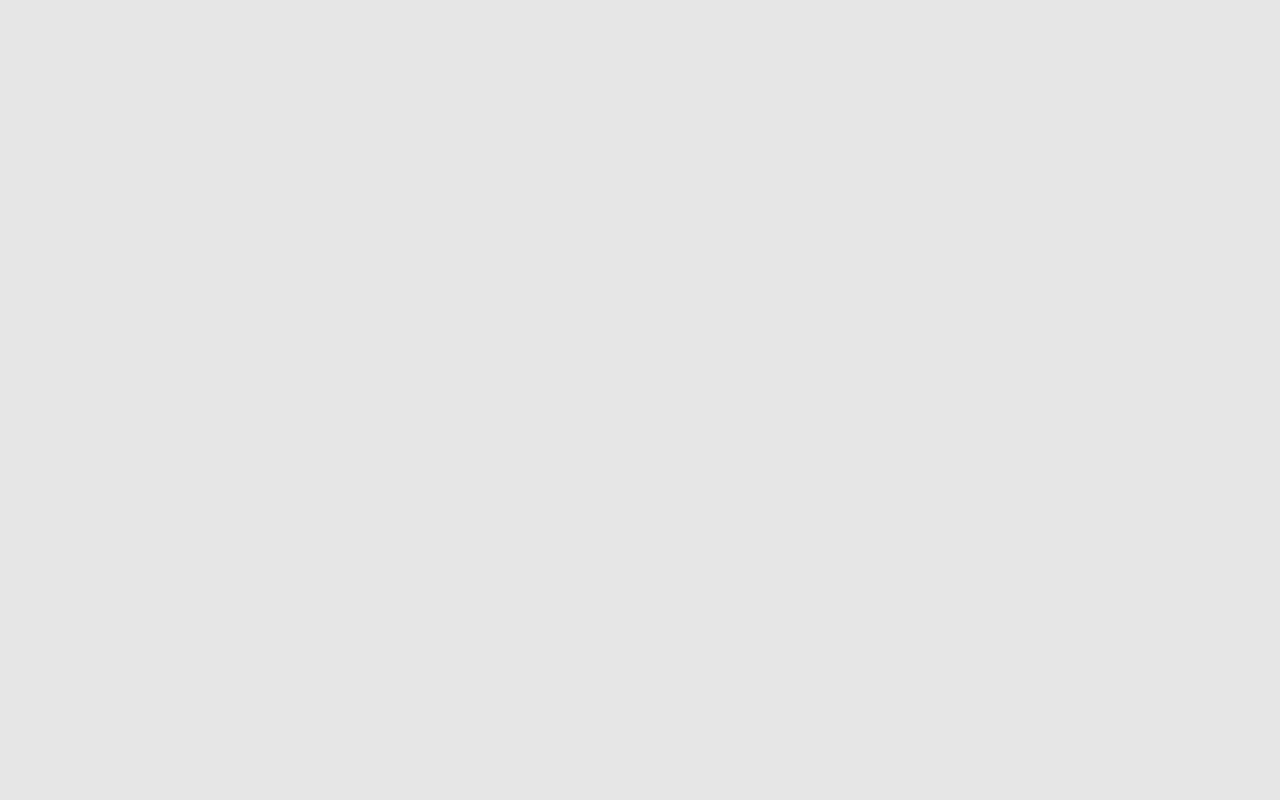
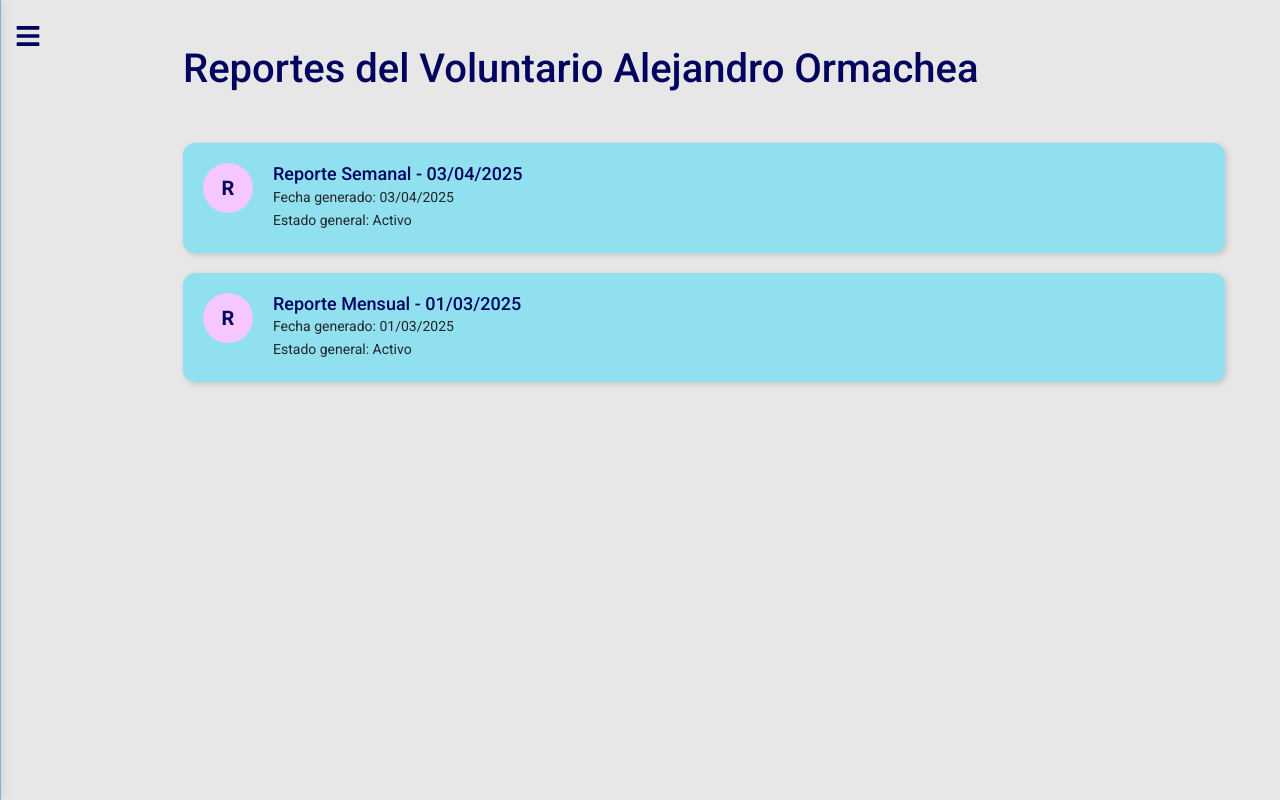
Before and after one commit to al3jandr05/front-prototipo, a React (Create React App) app: page /Reportes/1 in a window 1280 px wide. Before the commit this address had no page. Built offline with nearby package versions, Linux system fonts and the light colour scheme.

Commit message:
Añadir Pantalla de Reportes del Voluntario

```diff
--- a/src/App.js
+++ b/src/App.js
@@ -8,6 +8,7 @@ import Formulario from './pages/Formulario';
 import ListaResultados from "./pages/ListaResultados";
 import ResultadoVoluntario from "./pages/ResultadoVoluntario";
 import Dashboard from "./pages/Dashboard";
+import ReportesVoluntario from "./pages/ReportesVoluntario";
 
 function App() {
     return (
@@ -17,6 +18,7 @@ function App() {
                 <Route path="/Dashboard" element={<Dashboard />} />
                 <Route path="/ListaVoluntarios" element={<ListaVoluntarios />} />
                 <Route path="/Voluntario/:id" element={<InfoVoluntarios />} />
+                <Route path="/Reportes/:id" element={<ReportesVoluntario />} />
                 <Route path="/Historial/:id" element={<History />} />
                 <Route path="/Formulario" element={<Formulario />} />
                 <Route path="/ListaResultados" element={<ListaResultados />} />
--- /dev/null
+++ b/src/components/CardReporte.js
@@ -0,0 +1,19 @@
+import React from 'react';
+import '../styles/reportesVoluntario.css';
+
+const CardReporte = ({ reporte, onClick }) => {
+    return (
+        <div className="card-voluntario card-reporte" onClick={onClick}>
+            <div className="avatar">
+                <span>R</span>
+            </div>
+            <div className="info-voluntario">
+                <h4>{reporte.titulo}</h4>
+                <p>Fecha generado: {reporte.fecha}</p>
+                <p>Estado general: {reporte.estado}</p>
+            </div>
+        </div>
+    );
+};
+
+export default CardReporte;
--- /dev/null
+++ b/src/components/ModalReporte.js
@@ -0,0 +1,29 @@
+import { Modal, Button } from 'react-bootstrap';
+import '../styles/modalStyle.css';
+
+const ModalReporte = ({ show, handleClose, reporte }) => {
+    return (
+        <Modal show={show} onHide={handleClose} size="lg" centered scrollable>
+            <Modal.Header closeButton>
+                <Modal.Title>{reporte.titulo}</Modal.Title>
+            </Modal.Header>
+            <Modal.Body>
+                <p><strong>Estado general:</strong> {reporte.estado}</p>
+                <p><strong>Fecha generado:</strong> {reporte.fecha}</p>
+                <p><strong>Resumen emocional:</strong> {reporte.resumenEmocional}</p>
+                <p><strong>Resumen físico:</strong> {reporte.resumenFisico}</p>
+                <p><strong>Observaciones:</strong> {reporte.observaciones}</p>
+                <p><strong>Recomendaciones:</strong> {reporte.recomendaciones}</p>
+                <p><strong>Necesidades:</strong> {reporte.necesidades}</p>
+                <p><strong>Capacitaciones sugeridas:</strong> {reporte.capacitaciones}</p>
+            </Modal.Body>
+            <Modal.Footer>
+                <Button variant="secondary" onClick={handleClose}>
+                    Cerrar
+                </Button>
+            </Modal.Footer>
+        </Modal>
+    );
+};
+
+export default ModalReporte;
--- /dev/null
+++ b/src/data/reportesVoluntario.js
@@ -0,0 +1,101 @@
+
+const reportesVoluntarios = [
+    {
+        id: 1,
+        nombre: "Alejandro Ormachea",
+        reportes: [
+            {
+                titulo: "Reporte Semanal - 03/04/2025",
+                fecha: "03/04/2025",
+                estado: "Activo",
+                resumenEmocional: "El voluntario ha demostrado estabilidad emocional, sin signos de ansiedad significativa.",
+                resumenFisico: "En buen estado físico general. Reporta algo de cansancio post intervención.",
+                observaciones: "Debe continuar con hábitos de descanso adecuados.",
+                recomendaciones: "Realizar pausas activas y seguimiento emocional semanal.",
+                necesidades: "Mayor acceso a sesiones de relajación.",
+                capacitaciones: "Taller de manejo de estrés (pendiente)"
+            },
+            {
+                titulo: "Reporte Mensual - 01/03/2025",
+                fecha: "01/03/2025",
+                estado: "Activo",
+                resumenEmocional: "Ansiedad leve luego de intervención reciente.",
+                resumenFisico: "Sin lesiones. Buena condición.",
+                observaciones: "Sugiere charla grupal post-evento.",
+                recomendaciones: "Atención psicológica preventiva.",
+                necesidades: "Charlas motivacionales",
+                capacitaciones: "Curso de primeros auxilios completado"
+            }
+        ]
+    },
+    {
+        id: 2,
+        nombre: "Carla Fernández",
+        reportes: [
+            {
+                titulo: "Reporte Semanal - 03/04/2025",
+                fecha: "03/04/2025",
+                estado: "Inactivo",
+                resumenEmocional: "Presenta signos de agotamiento emocional tras múltiples intervenciones.",
+                resumenFisico: "Dolor de espalda leve, sin otras complicaciones.",
+                observaciones: "Requiere descanso de actividades por una semana.",
+                recomendaciones: "Descanso y seguimiento médico.",
+                necesidades: "Atención médica preventiva.",
+                capacitaciones: "Capacitación en ergonomía en curso"
+            }
+        ]
+    },
+    {
+        id: 3,
+        nombre: "Luis Mamani",
+        reportes: [
+            {
+                titulo: "Reporte de Incidente - 25/03/2025",
+                fecha: "25/03/2025",
+                estado: "Activo",
+                resumenEmocional: "Mantiene buen estado de ánimo. Apoyo entre compañeros.",
+                resumenFisico: "Sin complicaciones médicas.",
+                observaciones: "Participación activa y buen liderazgo.",
+                recomendaciones: "Reforzar capacitaciones de liderazgo.",
+                necesidades: "Capacitación avanzada en primeros auxilios.",
+                capacitaciones: "Curso de evacuación completado"
+            }
+        ]
+    },
+    {
+        id: 4,
+        nombre: "Rodrigo Salazar",
+        reportes: [
+            {
+                titulo: "Evaluación Mensual - Marzo",
+                fecha: "28/03/2025",
+                estado: "Activo",
+                resumenEmocional: "Leve ansiedad por cambio de rutina.",
+                resumenFisico: "Sin observaciones médicas.",
+                observaciones: "Asistencia perfecta.",
+                recomendaciones: "Continuar con sesiones grupales.",
+                necesidades: "Espacios de desahogo emocional.",
+                capacitaciones: "Curso de incendios forestales completado"
+            }
+        ]
+    },
+    {
+        id: 5,
+        nombre: "Fernanda Vargas",
+        reportes: [
+            {
+                titulo: "Control Post Emergencia - 20/03/2025",
+                fecha: "20/03/2025",
+                estado: "Inactivo",
+                resumenEmocional: "Estado emocional frágil luego de exposición intensa.",
+                resumenFisico: "Fatiga generalizada, con seguimiento médico.",
+                observaciones: "Debe limitar participación hasta nueva evaluación.",
+                recomendaciones: "Evaluación médica y psicológica urgente.",
+                necesidades: "Terapias de recuperación.",
+                capacitaciones: "Curso de resiliencia pendiente"
+            }
+        ]
+    }
+];
+
+export default reportesVoluntarios;
--- /dev/null
+++ b/src/pages/ReportesVoluntario.js
@@ -0,0 +1,54 @@
+import React, { useState } from 'react';
+import Sidebar from '../components/Sidebar';
+import { useParams } from 'react-router-dom';
+import '../styles/reportesVoluntario.css';
+import CardReporte from '../components/CardReporte';
+import ModalReporte from '../components/ModalReporte';
+import ModalNulo from '../components/ModalNulo';
+import reportesVoluntarios from '../data/reportesVoluntario';
+
+const ReportesVoluntario = () => {
+    const { id } = useParams();
+    const [reporteSeleccionado, setReporteSeleccionado] = useState(null);
+    const [showModal, setShowModal] = useState(false);
+
+    const voluntario = reportesVoluntarios.find(v => v.id === parseInt(id));
+
+    const handleCardClick = (reporte) => {
+        setReporteSeleccionado(reporte);
+        setShowModal(true);
+    };
+
+    return (
+        <div>
+            <Sidebar />
+            <div className="contenido-voluntarios">
+                <div className="encabezado-voluntarios">
+                    <h1 className="titulo-voluntarios">
+                        Reportes del Voluntario {voluntario?.nombre || ''}
+                    </h1>
+                </div>
+
+                <div className="lista-voluntarios-scroll">
+                    {voluntario ? (
+                        voluntario.reportes.map((reporte, index) => (
+                            <CardReporte key={index} reporte={reporte} onClick={() => handleCardClick(reporte)} />
+                        ))
+                    ) : (
+                        <ModalNulo show={true} handleClose={() => window.history.back()} />
+                    )}
+                </div>
+
+                {reporteSeleccionado && (
+                    <ModalReporte
+                        show={showModal}
+                        handleClose={() => setShowModal(false)}
+                        reporte={reporteSeleccionado}
+                    />
+                )}
+            </div>
+        </div>
+    );
+};
+
+export default ReportesVoluntario;
--- a/src/styles/formulario.css
+++ b/src/styles/formulario.css
@@ -1,6 +1,6 @@
 .formulario-container {
-    margin-left: 2%;
-    width: calc(100% - 2%);
+    margin-left: 1%;
+    width: calc(100% - 1%);
     padding: 15px;
     box-sizing: border-box;
     min-height: 100vh;
--- a/src/styles/historial.css
+++ b/src/styles/historial.css
@@ -4,6 +4,7 @@
     box-sizing: border-box;
     overflow: hidden;
     min-height: 100vh;
+    margin-top: 2.5%;
     position: absolute;
     transition: margin-left 0.3s ease, width 0.3s ease;
 }
--- /dev/null
+++ b/src/styles/reportesVoluntario.css
@@ -0,0 +1,75 @@
+.contenido-voluntarios {
+    margin-left: 10%;
+    width: calc(100% - 10%);
+    padding: 15px;
+    box-sizing: border-box;
+    overflow: hidden;
+    min-height: 100vh;
+    position: absolute;
+    transition: margin-left 0.3s ease, width 0.3s ease;
+}
+
+.encabezado-voluntarios {
+    background-color: transparent;
+    padding: 30px 40px 10px 40px;
+    position: sticky;
+    top: 0;
+    z-index: 10;
+}
+
+.titulo-voluntarios {
+    color: var(--color-dark-blue);
+    font-size: 2.5rem;
+    margin-bottom: 20px;
+}
+
+.lista-voluntarios-scroll {
+    height: 85%;
+    width: 100%;
+    overflow-y: auto;
+    padding: 20px 40px 40px 40px;
+    display: flex;
+    flex-direction: column;
+    gap: 20px;
+}
+
+/* Tarjeta de reporte */
+.card-reporte {
+    display: flex;
+    background-color: var(--color-light-cyan);
+    padding: 20px;
+    border-radius: 12px;
+    cursor: pointer;
+    max-width: 100%;
+    box-shadow: 2px 2px 6px rgba(0, 0, 0, 0.15);
+    transition: background-color 0.3s;
+}
+
+.card-reporte:hover {
+    background-color: var(--color-cyan);
+}
+
+.card-reporte .avatar {
+    width: 50px;
+    height: 50px;
+    background-color: #f5c6ff;
+    border-radius: 50%;
+    display: flex;
+    align-items: center;
+    justify-content: center;
+    font-weight: bold;
+    font-size: 20px;
+    margin-right: 20px;
+    color: var(--color-dark-blue);
+}
+
+.card-reporte .info-voluntario h4 {
+    margin: 0;
+    font-size: 18px;
+    color: var(--color-dark-blue);
+}
+
+.card-reporte .info-voluntario p {
+    margin: 2px 0;
+    font-size: 14px;
+}
--- a/src/styles/sidebar.css
+++ b/src/styles/sidebar.css
@@ -7,9 +7,10 @@
     left: 0;
     color: white;
     display: flex;
-    min-width: 200px;
+    min-width: 12%;
     flex-direction: column;
     padding: 20px 15px;
+    max-width: 12%;
     box-shadow: 2px 0 10px rgba(0, 0, 0, 0.1);
     z-index: 1000;
     transition: transform 0.3s ease;
```
Also changed, not shown: src/pages/InfoVoluntarios.js (+21 -14 lines), src/styles/infoVoluntarios.css (+8 -6 lines).
